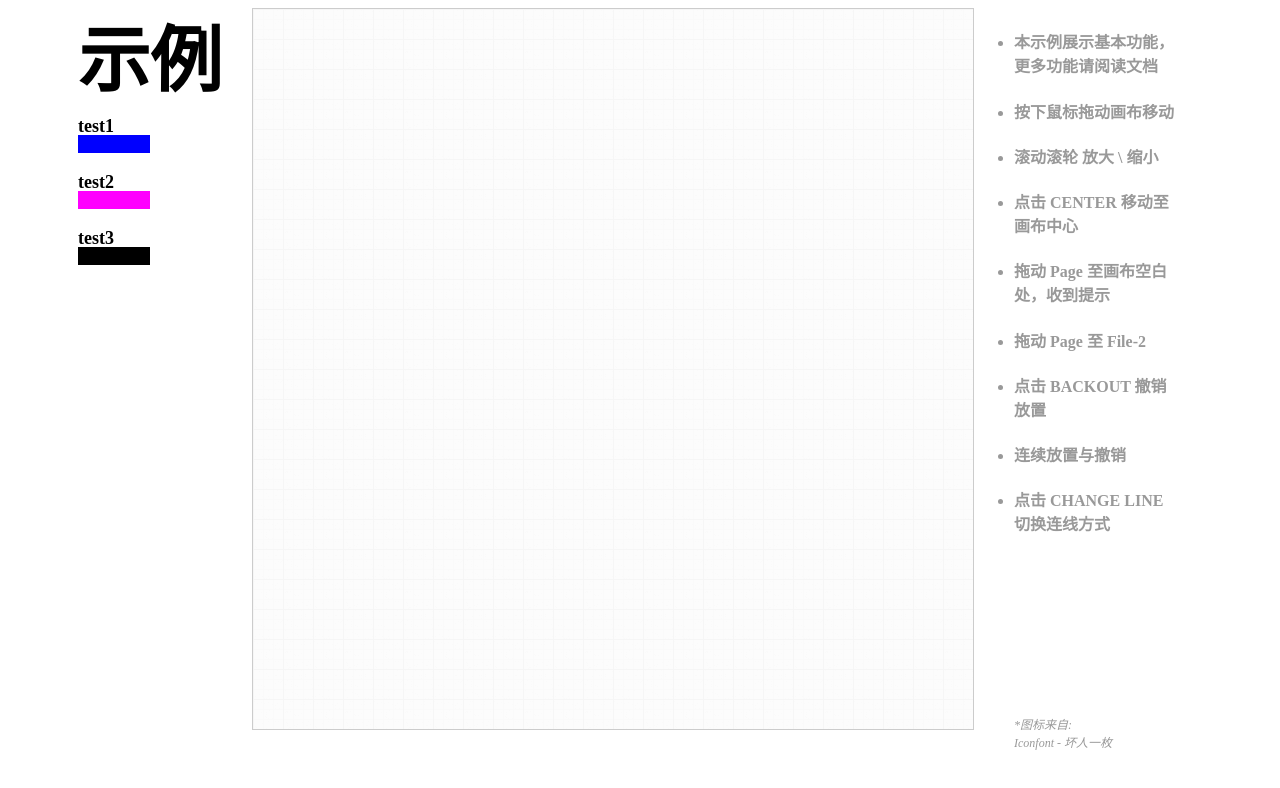
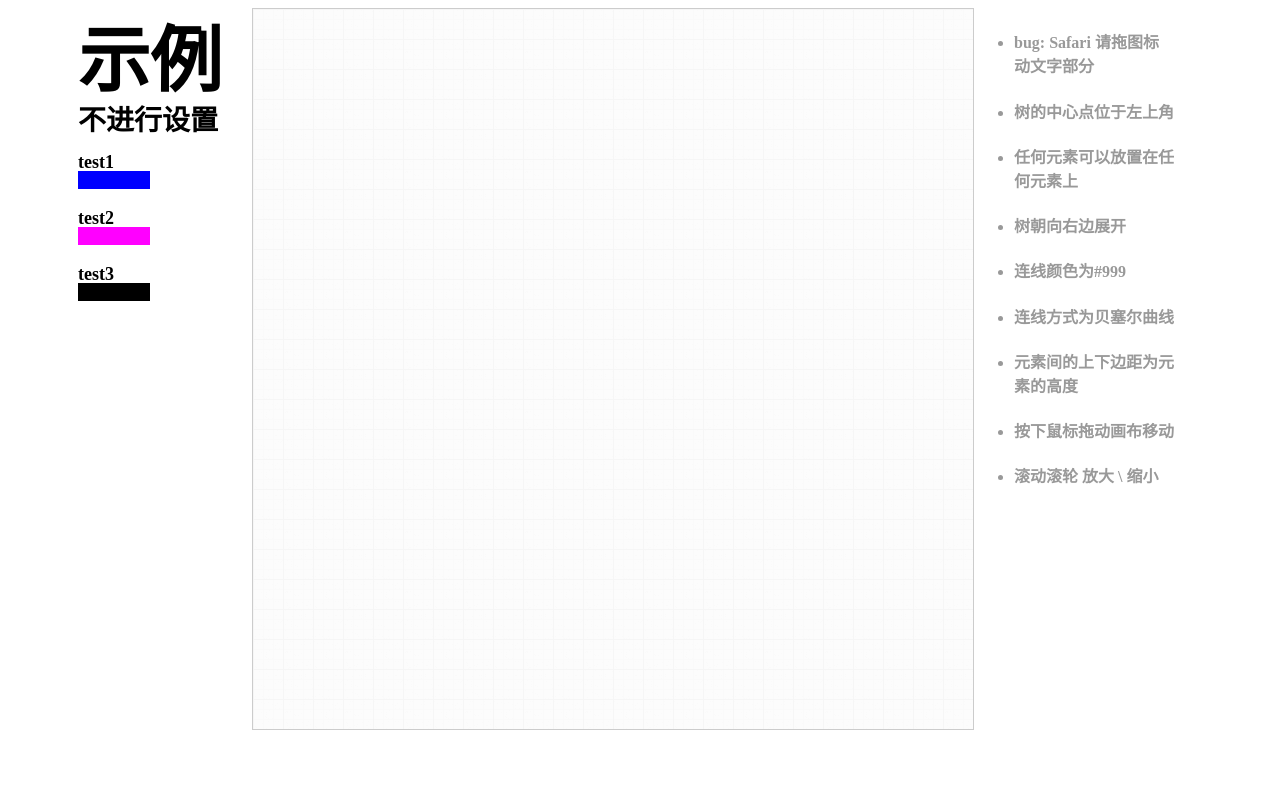
Before and after one commit to aute/SVGDragTree, a plain HTML site: page docs/noSet.html in a window 1280 px wide. Drawn offline with Linux system fonts and the light colour scheme.

Commit message:
文档更新

```diff
--- a/docs/css/noSetStyle.css
+++ b/docs/css/noSetStyle.css
@@ -69,6 +69,14 @@ main {
     font-size: 72px;
 }
 
+.title2 {
+    width: 156px;
+    height: 36px;
+    padding: 6px;
+    margin: -12px 0px 0px 12px;
+    font-size: 28px;
+}
+
 .left {
     margin-right: 12px;
 }
--- a/docs/noSet.html
+++ b/docs/noSet.html
@@ -2,7 +2,7 @@
 <html lang="en">
 
 <head>
-    <title>SVG Drag Component Example</title>
+    <title>SDT no set</title>
     <meta charset="UTF-8">
     <meta name="viewport" content="width=device-width, initial-scale=1">
     <script src="SDT.min.js" type="text/javascript" defer="defer" charset="utf-8"></script>
@@ -27,6 +27,7 @@
     <main>
         <div class="left">
             <h1 class="title">示例</h1>
+            <h2 class="title2">不进行设置</h2>
             <div class="sdt-drag-element-lis">
                 <div class="sdt-drag-element" data-sdt-type="test1">
                     <svg width="72" height="36">
@@ -57,7 +58,25 @@
         <div class="right">
             <ul>
                 <li>
-                    <h4>本示例展示基本功能，更多功能请阅读文档</h4>
+                    <h4>bug: Safari 请拖图标动文字部分</h4>
+                </li>
+                <li>
+                    <h4>树的中心点位于左上角</h4>
+                </li>
+                <li>
+                    <h4>任何元素可以放置在任何元素上</h4>
+                </li>
+                <li>
+                    <h4>树朝向右边展开</h4>
+                </li>
+                <li>
+                    <h4>连线颜色为#999</h4>
+                </li>
+                <li>
+                    <h4>连线方式为贝塞尔曲线</h4>
+                </li>
+                <li>
+                    <h4>元素间的上下边距为元素的高度</h4>
                 </li>
                 <li>
                     <h4>按下鼠标拖动画布移动</h4>
@@ -65,26 +84,8 @@
                 <li>
                     <h4>滚动滚轮 放大 \ 缩小</h4>
                 </li>
-                <li>
-                    <h4>点击 CENTER 移动至画布中心</h4>
-                </li>
-                <li>
-                    <h4>拖动 Page 至画布空白处，收到提示</h4>
-                </li>
-                <li>
-                    <h4>拖动 Page 至 File-2</h4>
-                </li>
-                <li>
-                    <h4>点击 BACKOUT 撤销放置</h4>
-                </li>
-                <li>
-                    <h4>连续放置与撤销</h4>
-                </li>
-                <li>
-                    <h4>点击 CHANGE LINE 切换连线方式</h4>
-                </li>
+
             </ul>
-            <p class="ps"><em>*图标来自:<br> Iconfont - 坏人一枚</em></p>
         </div>
     </main>
 
```
Also changed, not shown: noSet.jpg (added), 1 other file.
